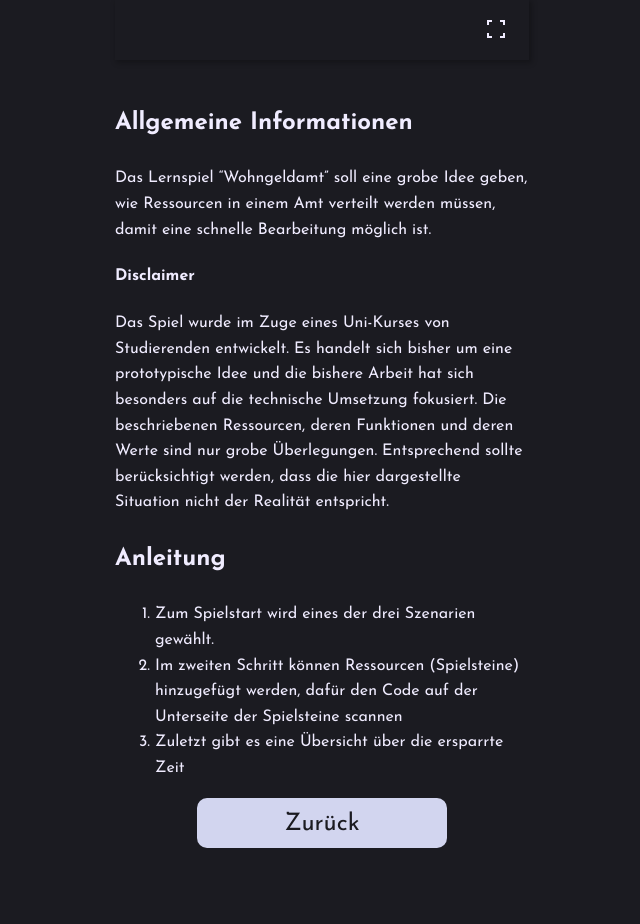
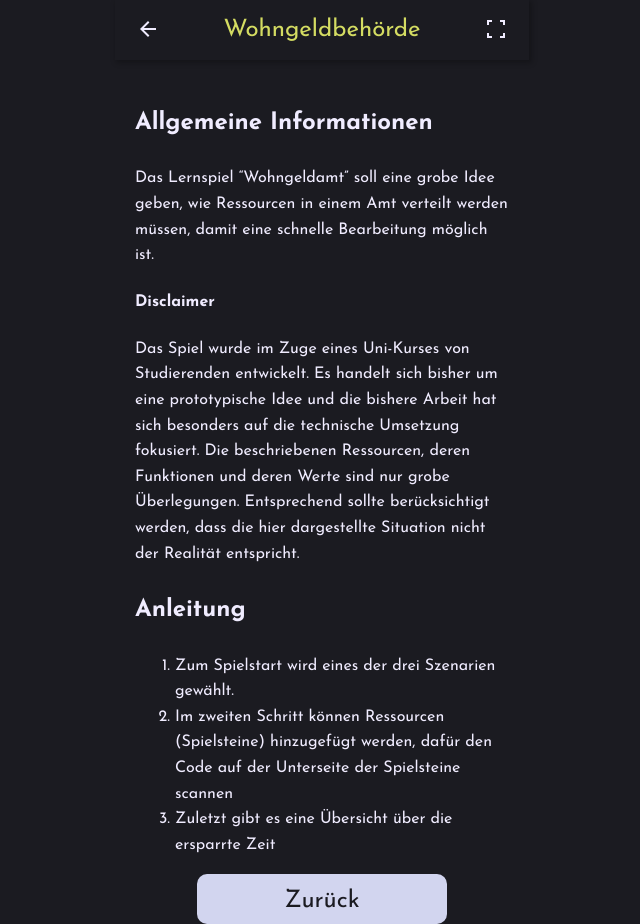
Before and after one commit to skatefasteatass/modellamt, a Vue app: page /info in a window 1280 px wide. Shown: the whole page, without its empty margins (318-958 px from the left). Before the commit the page ends 868 px from the top, so only its background shows below. Built offline with nearby package versions, Linux system fonts and the light colour scheme.

Commit message:
switch workspace

```diff
--- a/src/App.vue
+++ b/src/App.vue
@@ -1,26 +1,37 @@
 <script setup>
 import { ref, computed, onMounted, onUpdated } from "vue";
-import { useRoute } from "vue-router";
+import { useRoute, useRouter } from "vue-router";
 import { useFullscreen } from "@vueuse/core";
 import IconFullscreen from "./components/icons/IconFullscreen.vue";
+import IconBack from "./components/icons/IconBack.vue";
+
+const route = useRoute();
+const router = useRouter();
 
 const el = ref(null);
 const { isFullscreen, enter, exit, toggle } = useFullscreen(el);
 
-const route = useRoute();
 const headerText = computed(() => {
   switch (route.name) {
     case "start":
       return "Wohngeldbehörde";
+    case "info":
+      return "Wohngeldbehörde";
   }
 });
-var isReturn = false;
+const isReturn = computed(() => {
+  if (route.name === "info") {
+    return true;
+  } else {
+    return false;
+    }
+});
 </script>
 
 <template ref="el">
   <header>
-    <button :class="{ hidden: !isReturn }" @click="enter">
-      <IconFullscreen />
+    <button :class="{ hidden: !isReturn }" @click="router.back()">
+      <IconBack fillColor="#F0ECFF"/>
     </button>
     <p>{{ headerText }}</p>
     <button @click="toggle">
@@ -53,10 +64,12 @@ header p {
   font-weight: 400;
 }
 .container {
+  min-height: calc(100% - 60px - 40px);
   width: 100%;
   display: flex;
   flex-direction: column;
   align-items: center;
+  justify-content: space-between;
   margin: 20px 0;
 }
 .hidden {
--- a/src/assets/base.css
+++ b/src/assets/base.css
@@ -17,7 +17,6 @@
 }
 
 body {
-  min-height: 100vh;
   margin: 0;
   padding: 0;
   color: var(--neutral-light);
@@ -28,6 +27,7 @@ body {
 }
 
 #app {
+  height: 100vh;
   max-width: 414px;
   max-height: 896px;
   margin: auto;
--- /dev/null
+++ b/src/components/icons/IconBack.vue
@@ -0,0 +1,8 @@
+<script setup>
+  const props = defineProps({
+    fillColor: String,
+  });
+</script>
+<template>
+  <svg xmlns="http://www.w3.org/2000/svg" height="24" viewBox="0 -960 960 960" width="24"><path d="m313-440 224 224-57 56-320-320 320-320 57 56-224 224h487v80H313Z" v-bind:fill="fillColor"/></svg>
+</template>
--- a/src/views/InfoView.vue
+++ b/src/views/InfoView.vue
@@ -1,15 +1,17 @@
 <script setup>
+  import { useRouter } from 'vue-router';
   import Button from '../components/Button.vue';
+  const router = useRouter();
 </script>
 
 <template>
-  <div class="info">
+  <div class="text-container">
     <h3>Allgemeine Informationen</h3>
     <p>Das Lernspiel “Wohngeldamt” soll eine grobe Idee geben, wie Ressourcen in einem Amt verteilt werden müssen, damit eine schnelle Bearbeitung möglich ist.</p>
     <h4>Disclaimer</h4>
     <p> Das Spiel wurde im Zuge eines Uni-Kurses von Studierenden entwickelt. Es handelt sich bisher um eine prototypische Idee und die bishere Arbeit hat sich besonders auf die technische Umsetzung fokusiert. Die beschriebenen Ressourcen, deren Funktionen und deren Werte sind nur grobe Überlegungen. Entsprechend sollte berücksichtigt werden, dass die hier dargestellte Situation nicht der Realität entspricht. </p>
   </div>
-  <div class="anleitung">
+  <div class="text-container">
     <h3>Anleitung</h3>
     <ol>
       <li>Zum Spielstart wird eines der drei Szenarien gewählt.</li>
@@ -17,10 +19,13 @@
       <li>Zuletzt gibt es eine Übersicht über die ersparrte Zeit</li>
     </ol>
   </div>
-  <Button is-light>
+  <Button is-light @click="router.push('/')">
     Zurück
   </Button>
 </template>
 
 <style scoped>
+  .text-container {
+    padding: 0 20px;
+  }
 </style>
--- a/src/views/StartView.vue
+++ b/src/views/StartView.vue
@@ -1,10 +1,11 @@
 <script setup>
   import { computed, onMounted, ref } from 'vue';
-  import { RouterLink } from 'vue-router';
+  import { useRouter } from 'vue-router';
   import ScenarioCard from '../components/ScenarioCard.vue';
   import { useScenariosStore } from '../stores/scenarions.js';
   import Button from '../components/Button.vue';
 
+  const router = useRouter();
   const scenarioStore = useScenariosStore();
   await scenarioStore.fetchScenarios();
   var scenData = computed(() => scenarioStore.scenarios);
@@ -25,7 +26,7 @@
 </script>
 
 <template>
-  <Button is-light><RouterLink to="/info">Info & Anleitung</RouterLink></Button>
+  <Button is-light @click="router.push('/info')">Info & Anleitung</Button>
   <p>Wählen Sie ein Szenario:</p>
   <div class="v-scroll" dir="ltr" ref="containerElement" v-on:scroll="updateSelected">
     <ScenarioCard class="card" v-for="(item, index) in scenData" :class="{ selected: selected[index] }" :data="item"/>
```
